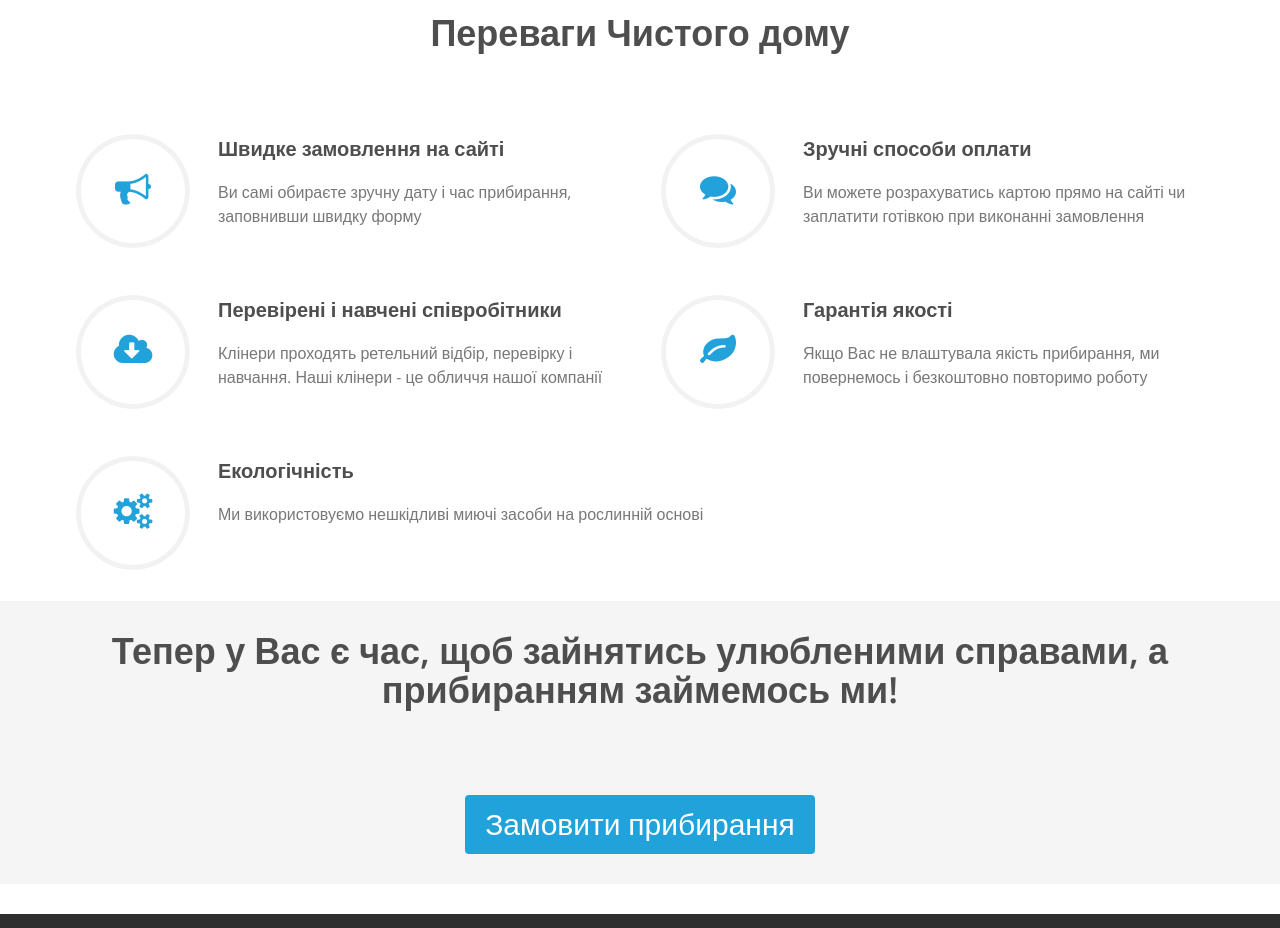
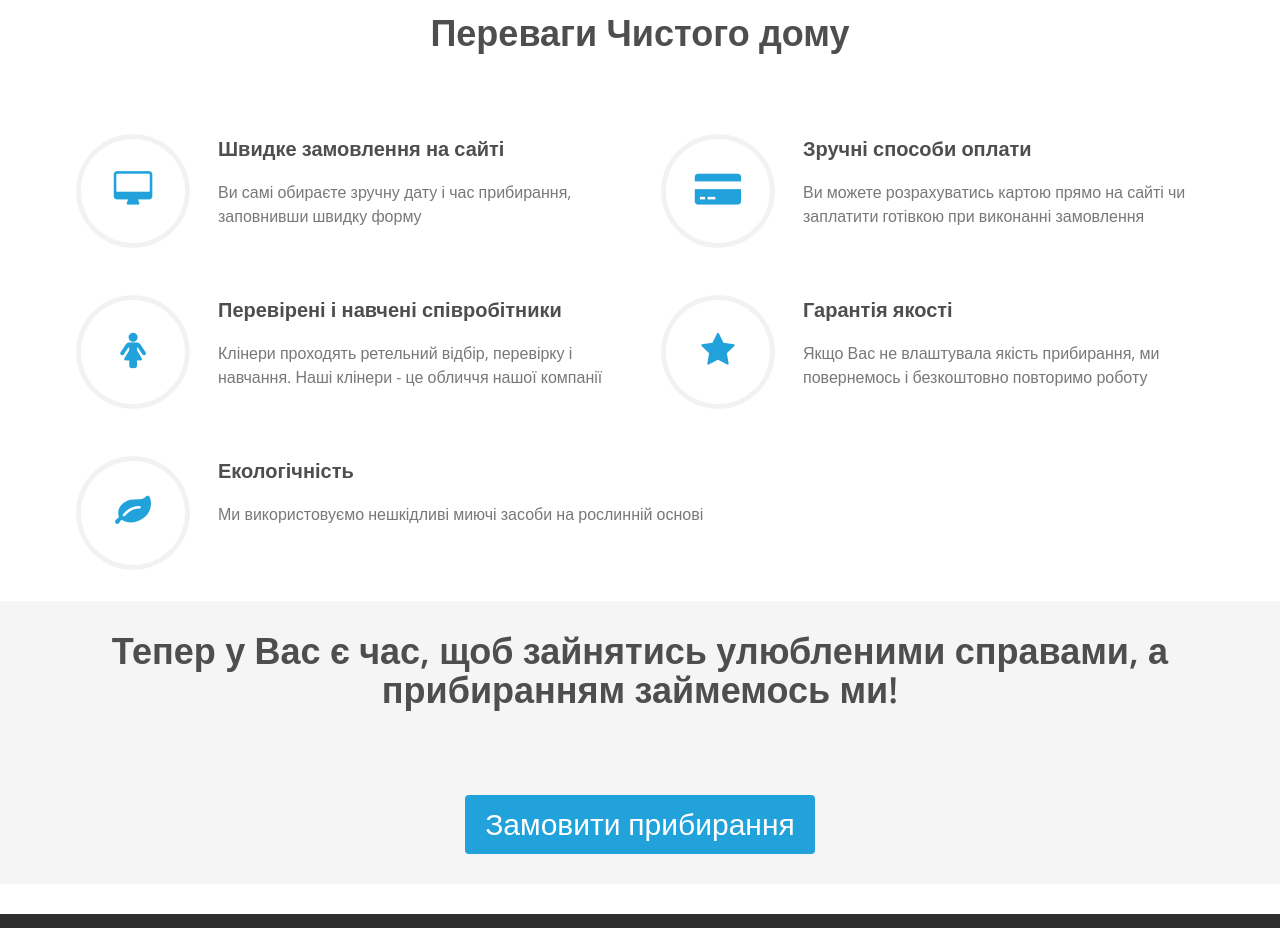
Before and after one commit to sviatsom/chystyydim, a plain HTML site: page about.html in a window 1280 px wide. Shown: the part 800-1728 px from the top of the page. Drawn offline with nearby package versions, Linux system fonts and the light colour scheme; files whose address does not match are found by name.

Commit message:
change icons

```diff
--- a/about.html
+++ b/about.html
@@ -101,7 +101,7 @@
                 <div class="features">
                     <div class="col-md-6 col-sm-6 wow fadeInDown" data-wow-duration="1000ms" data-wow-delay="600ms">
                         <div class="feature-wrap-about">
-                            <i class="fa fa-bullhorn"></i>
+                            <i class="fa fa-desktop"></i>
                             <h2>Швидке замовлення на сайті</h2>
                             <h3>Ви самі обираєте зручну дату і час прибирання, заповнивши швидку форму</h3>
                         </div>
@@ -109,7 +109,7 @@
 
                     <div class="col-md-6 col-sm-6 wow fadeInDown" data-wow-duration="1000ms" data-wow-delay="600ms">
                         <div class="feature-wrap-about">
-                            <i class="fa fa-comments"></i>
+                            <i class="fa fa-credit-card-alt"></i>
                             <h2>Зручні способи оплати</h2>
                             <h3>Ви можете розрахуватись картою прямо на сайті чи заплатити готівкою при виконанні замовлення</h3>
                         </div>
@@ -117,7 +117,7 @@
 
                     <div class="col-md-6 col-sm-6 wow fadeInDown" data-wow-duration="1000ms" data-wow-delay="600ms">
                         <div class="feature-wrap-about">
-                            <i class="fa fa-cloud-download"></i>
+                            <i class="fa fa-female"></i>
                             <h2>Перевірені і навчені співробітники</h2>
                             <h3>Клінери проходять ретельний відбір, перевірку і навчання. Наші
                             клінери - це обличчя нашої компанії</h3>
@@ -126,7 +126,7 @@
 
                     <div class="col-md-6 col-sm-6 wow fadeInDown" data-wow-duration="1000ms" data-wow-delay="600ms">
                         <div class="feature-wrap-about">
-                            <i class="fa fa-leaf"></i>
+                            <i class="fa fa-star"></i>
                             <h2>Гарантія якості</h2>
                             <h3>Якщо Вас не влаштувала якість прибирання, ми повернемось і безкоштовно повторимо роботу</h3>
                         </div>
@@ -134,7 +134,7 @@
 
                     <div class="col-md-12 col-sm-12 wow fadeInDown" data-wow-duration="1000ms" data-wow-delay="600ms">
                         <div class="feature-wrap-about">
-                            <i class="fa fa-cogs"></i>
+                            <i class="fa fa-leaf"></i>
                             <h2>Екологічність</h2>
                             <h3>Ми використовуємо нешкідливі миючі засоби на рослинній основі</h3>
                         </div>
```
